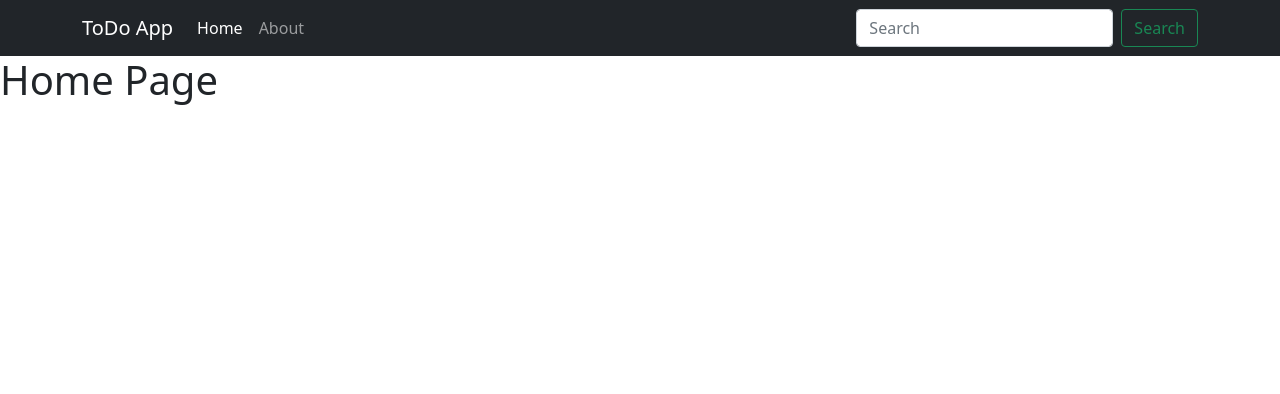
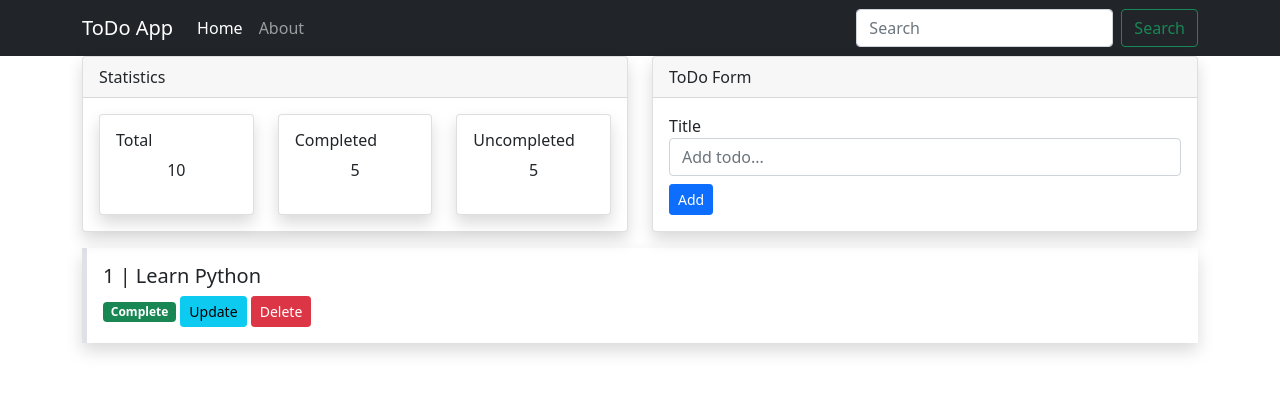
Before and after one commit to ollie-herridge10/FlaskApp, a Flask app: page / in a window 1280 px wide. Shown: the top 394 px of the page. Run offline with Flask 3, Linux system fonts and the light colour scheme.

Commit message:
created the UI for the site with bootstrap

```diff
--- a/templates/dashboard/index.html
+++ b/templates/dashboard/index.html
@@ -1,6 +1,61 @@
 {% extends 'partials/base.html' %}
 {% block title %} Home {% endblock %}
 {% block content %}
-<h1>Home Page</h1>
-
+<div class="container">
+    <div class="row">
+        <div class="col-md-6">
+            <div class="card shadow">
+                <div class="card-header">Statistics</div>
+                <div class="card-body">
+                    <div class="row">
+                        <div class="col-md-4">
+                            <div class="card shadow">
+                                <div class="card-body">
+                                    <h6>Total</h6>
+                                    <p class="text-center">10</p>
+                                </div>
+                            </div>
+                        </div>
+                        <div class="col-md-4">
+                            <div class="card shadow">
+                                <div class="card-body">
+                                    <h6>Completed</h6>
+                                    <p class="text-center">5</p>
+                                </div>
+                            </div>
+                        </div>
+                        <div class="col-md-4">
+                            <div class="card shadow">
+                                <div class="card-body">
+                                    <h6>Uncompleted</h6>
+                                    <p class="text-center">5</p>
+                                </div>
+                            </div>
+                        </div>
+                    </div>
+                </div>
+            </div>
+        </div>
+        <div class="col-md-6">
+            <div class="card shadow">
+                <div class="card-header">ToDo Form</div>
+                <div class="card-body">
+                    <form action="">
+                        <label for="">Title</label>
+                        <input class="form-control" type="text" name="title" placeholder="Add todo...">
+                        <input  class="btn btn-primary mt-2 btn-sm" type="submit" value="Add">
+                    </form>
+                </div>
+            </div>
+        </div>
+    </div>
+    <div class="border-start border-5 mt-3 shadow">
+        <div class="card-body">
+            <h5>1 | Learn Python</h5>
+            <span class="badge bg-success">Complete</span>
+            <a class="btn btn-info btn-sm" href="">Update</a>
+            <a class="btn btn-danger btn-sm" href="">Delete</a>
+        </div>
+    </div>
+</div>
 {% endblock %}
--- a/templates/partials/nav.html
+++ b/templates/partials/nav.html
@@ -1,16 +1,16 @@
 <nav class="navbar navbar-expand-lg navbar-dark bg-dark">
     <div class="container">
-      <a class="navbar-brand" href="#">ToDo App</a>
+      <a class="navbar-brand" href="{{url_for('index')}}">ToDo App</a>
       <button class="navbar-toggler" type="button" data-bs-toggle="collapse" data-bs-target="#navbarSupportedContent" aria-controls="navbarSupportedContent" aria-expanded="false" aria-label="Toggle navigation">
         <span class="navbar-toggler-icon"></span>
       </button>
       <div class="collapse navbar-collapse" id="navbarSupportedContent">
         <ul class="navbar-nav me-auto mb-2 mb-lg-0">
           <li class="nav-item">
-            <a class="nav-link active" aria-current="page" href="#">Home</a>
+            <a class="nav-link active" aria-current="page" href="{{url_for('index')}}">Home</a>
           </li>
           <li class="nav-item">
-            <a class="nav-link" href="#">About</a>
+            <a class="nav-link" href="{{url_for('about')}}">About</a>
           </li>
         </ul>
         <form class="d-flex">
```
